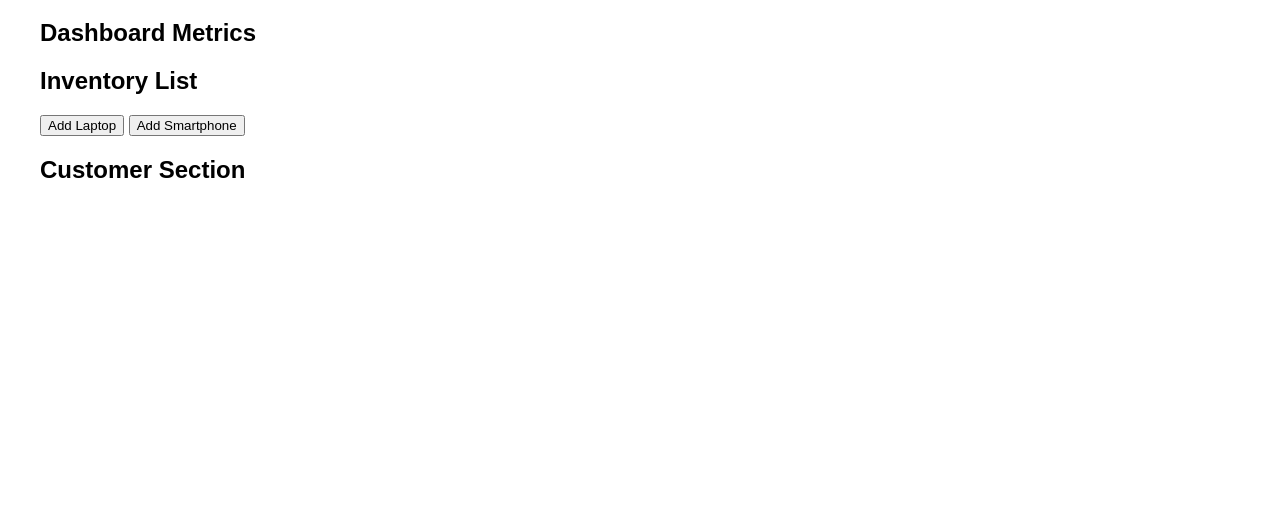
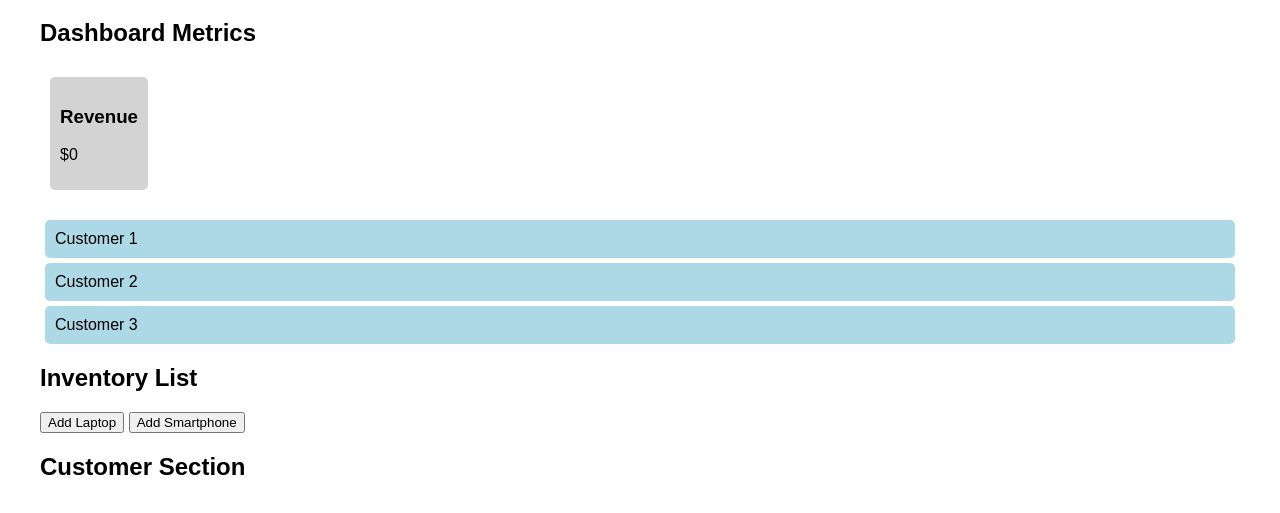
Before and after one commit to tbingle/cc_3_2, a plain HTML site: page index.html in a window 1280 px wide. Shown: the part 101-614 px from the top of the page. Drawn offline with Linux system fonts and the light colour scheme.

Commit message:
Task 1- Created Revenue Metric Card

```diff
--- a/cc_12.js
+++ b/cc_12.js
@@ -1 +1,13 @@
 //Inital Commit
+//Task 1
+
+const dashboardById = document.getElementById("dashboard"); //Using getElementById
+const dashboardByQuery = document.querySelector("#dashboard"); //Using querySelector
+const revenueCard = document.createElement("div");//Using createElement
+revenueCard.setAttribute("class", "metric-card");
+revenueCard.setAttribute("id", "revenueCard");
+revenueCard.innerHTML = `
+  <h3>Revenue</h3>
+  <p>$0</p>
+`;
+dashboardById.appendChild(revenueCard); // Or you can use dashboardByQuery.appendChild(revenueCard);
--- a/index.html
+++ b/index.html
@@ -40,6 +40,9 @@
     <!-- Dashboard Metrics Section -->
     <h2>Dashboard Metrics</h2>
     <div id="dashboard"></div>
+  <div class="customer-card">Customer 1</div>
+  <div class="customer-card">Customer 2</div>
+  <div class="customer-card">Customer 3</div>
 
     <!-- Inventory List Section -->
     <h2>Inventory List</h2>
```
